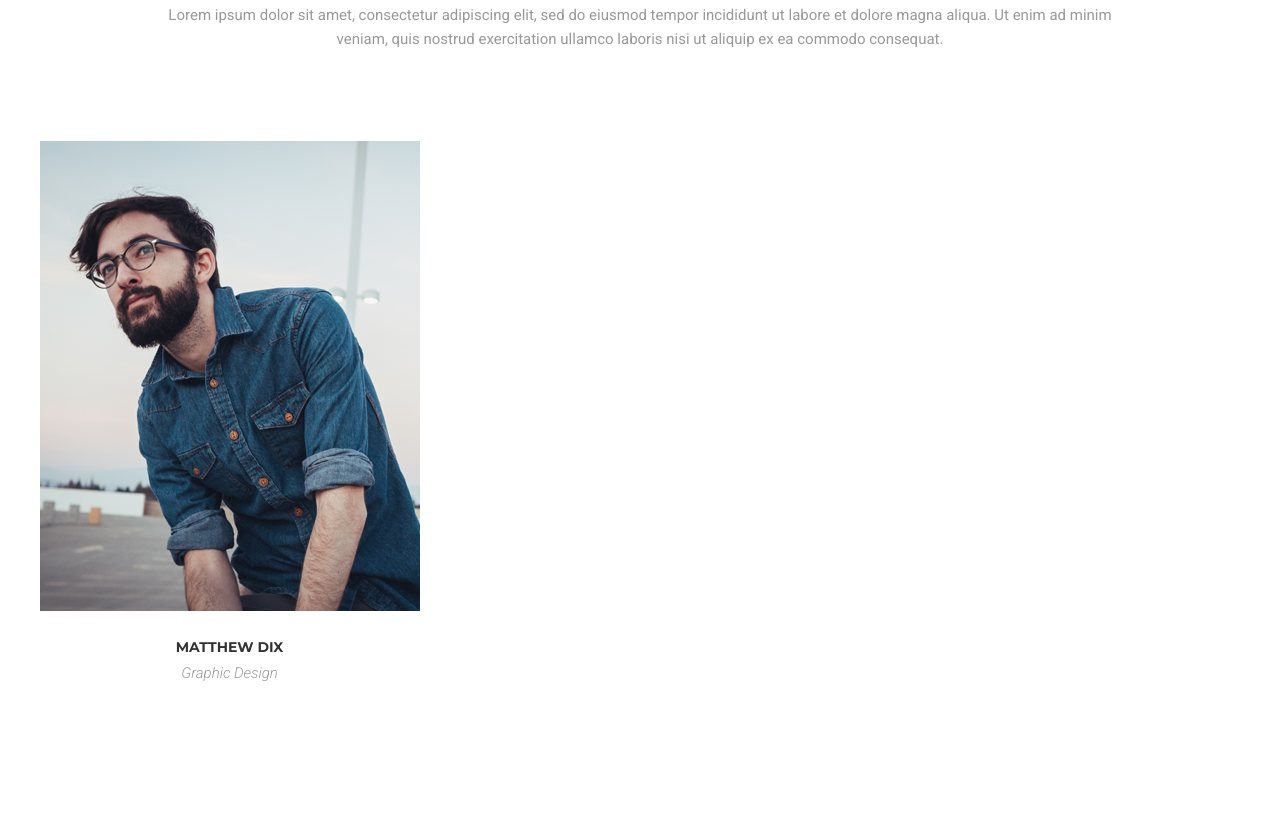
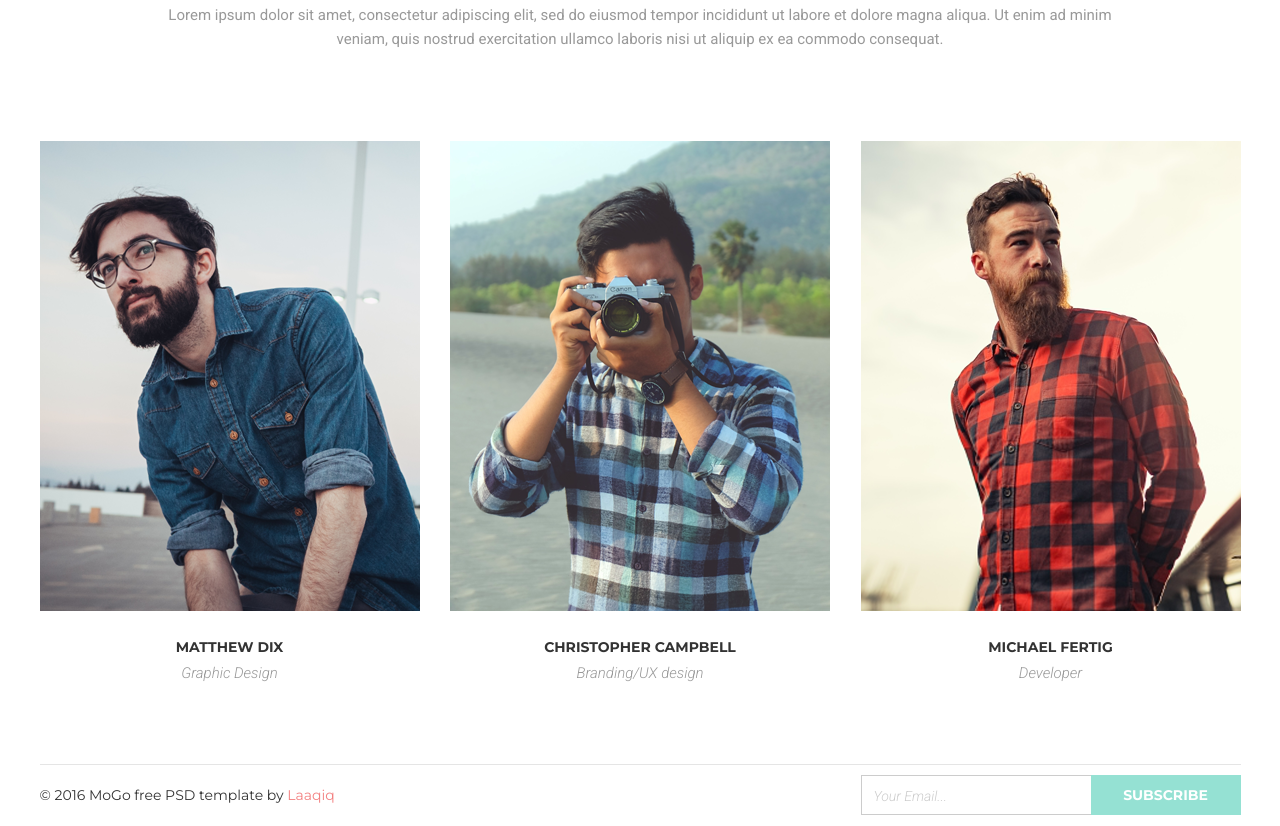
Before and after one commit to ZubanAlex/goit-fe-course, a plain HTML site: page html-css/modul-06/index.html in a window 1280 px wide. Shown: the part 899-1725 px from the top of the page. Before the commit the page ends 1581 px from the top, so only its background shows below. Drawn offline with Linux system fonts and the light colour scheme.

Commit message:
Complite Modul-06

```diff
--- a/html-css/modul-06/css/style.css
+++ b/html-css/modul-06/css/style.css
@@ -196,6 +196,11 @@ header {
     line-height: 24px;
 }
 
+.team-member-list {
+    display: flex;
+    justify-content: space-between;
+}
+
 .team-member-list-items {
     list-style: none;
     width: 380px;
@@ -209,13 +214,6 @@ header {
     top: 0;
     left: 0;
     transition: 200ms linear
-}
-
-.team-member-img:hover {
-    box-shadow: 10px 10px #95e1d3;
-    top: -10px;
-    left: -10px;
-    transition: 200ms linear;
 }
 
 .team-member-name {
@@ -240,18 +238,150 @@ header {
 
 .overlay-member-img {
     position: absolute;
+    top: 0;
+    left: 0;
     z-index: 1;
     width: 380px;
     height: 470px;
     background: linear-gradient(to bottom, rgba(243,129,129,0.9) 0%,rgba(252,227,138,0.9) 100%);
     opacity: 0;
-    display: none;
+    transition: 200ms linear;
 }
 
-.team-member-list-items:hover .overlay-member-img {
+.overlay-member-img-button {
+    width: 224px;
+    display: flex;
+    justify-content: space-between;
+    position: absolute;
+    top: 50%;
+    left: 50%;
+    transform: translate(-50%, -50%)
+}
+
+.button-body {
+    width: 55px;
+    height: 56px;
+    border: none;
+    transition: 200ms linear;
+}
+
+.facebook {
+    background: url(../img/icon_network/facebook.png) center no-repeat #fce38a;
+}
+
+.twitter {
+    background: url(../img/icon_network/twitter.png) center no-repeat #fce38a;
+}
+
+.pinterest {
+    background: url(../img/icon_network/pinterest.png) center no-repeat #fce38a;
+}
+
+.instagram {
+    background: url(../img/icon_network/instagram.png) center no-repeat #fce38a;
+}
+
+
+/*OVERLAY HOVER START*/
+
+.overlay-control:hover .overlay-member-img  {
     opacity: 1;
-    display: block;
     top: -10px;
     left: -10px;
     transition: 200ms linear;
 }
+
+.overlay-control:hover .team-member-img {
+    box-shadow: 10px 10px #95e1d3;
+    top: -10px;
+    left: -10px;
+    transition: 200ms linear;
+}
+
+.button-body:hover {
+    background-color: #95e1d3;
+    transition: 200ms linear;
+}
+
+/*OVERLAY HOVER END*/
+
+/* OVERLAY IMG END */
+
+/* TEAM END */
+
+main {
+    margin-bottom: 82px;
+}
+
+/* FOOTER START */
+
+footer {
+    height: 62px;
+    display: flex;
+    justify-content: space-between;
+    align-content: center;
+    position: relative;
+}
+
+footer::before {
+    content: '';
+    position: absolute;
+    width: 100%;
+    height: 1px;
+    background-color: #e5e5e5;
+}
+
+.copyright {
+    align-self: center;
+    color: #333;
+}
+
+.copyright-link {
+    text-decoration: none;
+    color: #f38181;
+}
+
+/* SUBSCRUBE FORM START */
+
+.subscribe {
+    align-self: center;
+    display: flex;
+    justify-content: flex-end;
+    height: 40px;
+}
+
+.subscribe-form {
+    width: 230px;
+    border: 1px solid #ccc;
+    border-right-width: 0;
+    outline:none;
+    padding: 14px 12px 13px 12px;
+    font-family: 'Roboto';
+    font-weight: 300;
+    font-style: italic;
+    font-size: 14px;
+    color: #ccc;
+}
+
+.subscribe-form::placeholder {
+    font-family: 'Roboto';
+    font-weight: 300;
+    font-style: italic;
+    font-size: 14px;
+    color: #ccc;
+}
+
+.subscribe-submit {
+    width: 150px;
+    background-color: #95e1d3;
+    border: none;
+    font-family: 'Montserrat';
+    font-weight: 700;
+    font-size: 14px;
+    text-transform: uppercase;
+    color: #fff;
+}
+
+/* SUBSCRUBE FORM END */
+
+/* FOOTER END */
--- a/html-css/modul-06/index.html
+++ b/html-css/modul-06/index.html
@@ -57,6 +57,7 @@
             <p class="team-text"> Lorem ipsum dolor sit amet, consectetur adipiscing elit, sed do eiusmod tempor incididunt ut labore et dolore magna aliqua. Ut enim ad minim veniam, quis nostrud exercitation ullamco laboris nisi ut aliquip ex ea commodo consequat.</p>
             <ul class="team-member-list">
                 <li class="team-member-list-items">
+                    <div class="overlay-control">
                         <div class="overlay-member-img">
                             <div class="overlay-member-img-button">
                                 <button class="button-body facebook"></button>
@@ -66,11 +67,50 @@
                             </div>
                         </div>
                         <img src="./img/Member_1.png" alt="Matthew Dix" class="team-member-img" width="380" height="470">
+                    </div>
                     <p class="team-member-name">Matthew Dix</p>
                     <p class="team-member-post">Graphic Design</p>
+                </li>
+                <li class="team-member-list-items">
+                    <div class="overlay-control">
+                        <div class="overlay-member-img">
+                            <div class="overlay-member-img-button">
+                                <button class="button-body facebook"></button>
+                                <button class="button-body twitter"></button>
+                                <button class="button-body pinterest"></button>
+                                <button class="button-body instagram"></button>
+                            </div>
+                        </div>
+                        <img src="./img/Member_2.png" alt="Christopher Campbell" class="team-member-img" width="380" height="470">
+                    </div>
+                    <p class="team-member-name">Christopher Campbell</p>
+                    <p class="team-member-post">Branding/UX design</p>
+                </li>
+                <li class="team-member-list-items">
+                    <div class="overlay-control">
+                        <div class="overlay-member-img">
+                            <div class="overlay-member-img-button">
+                                <button class="button-body facebook"></button>
+                                <button class="button-body twitter"></button>
+                                <button class="button-body pinterest"></button>
+                                <button class="button-body instagram"></button>
+                            </div>
+                        </div>
+                        <img src="./img/Member_3.png" alt="Michael Fertig" class="team-member-img" width="380" height="470">
+                    </div>
+                    <p class="team-member-name">Michael Fertig</p>
+                    <p class="team-member-post">Developer</p>
                 </li>
             </ul>
         </section>
     </main>
+    <footer>
+        <p class="copyright">© 2016 MoGo free PSD template by <a href="#" class="copyright-link">Laaqiq</a></p>
+        <form class="subscribe">
+            <input type="email"
+            placeholder="Your Email..."  class="subscribe-form">
+            <input type="submit" value="subscribe" class="subscribe-submit">
+        </form>
+    </footer>
 </body>
 </html>
```
Lines whose indentation alone changed are shown as unchanged.
